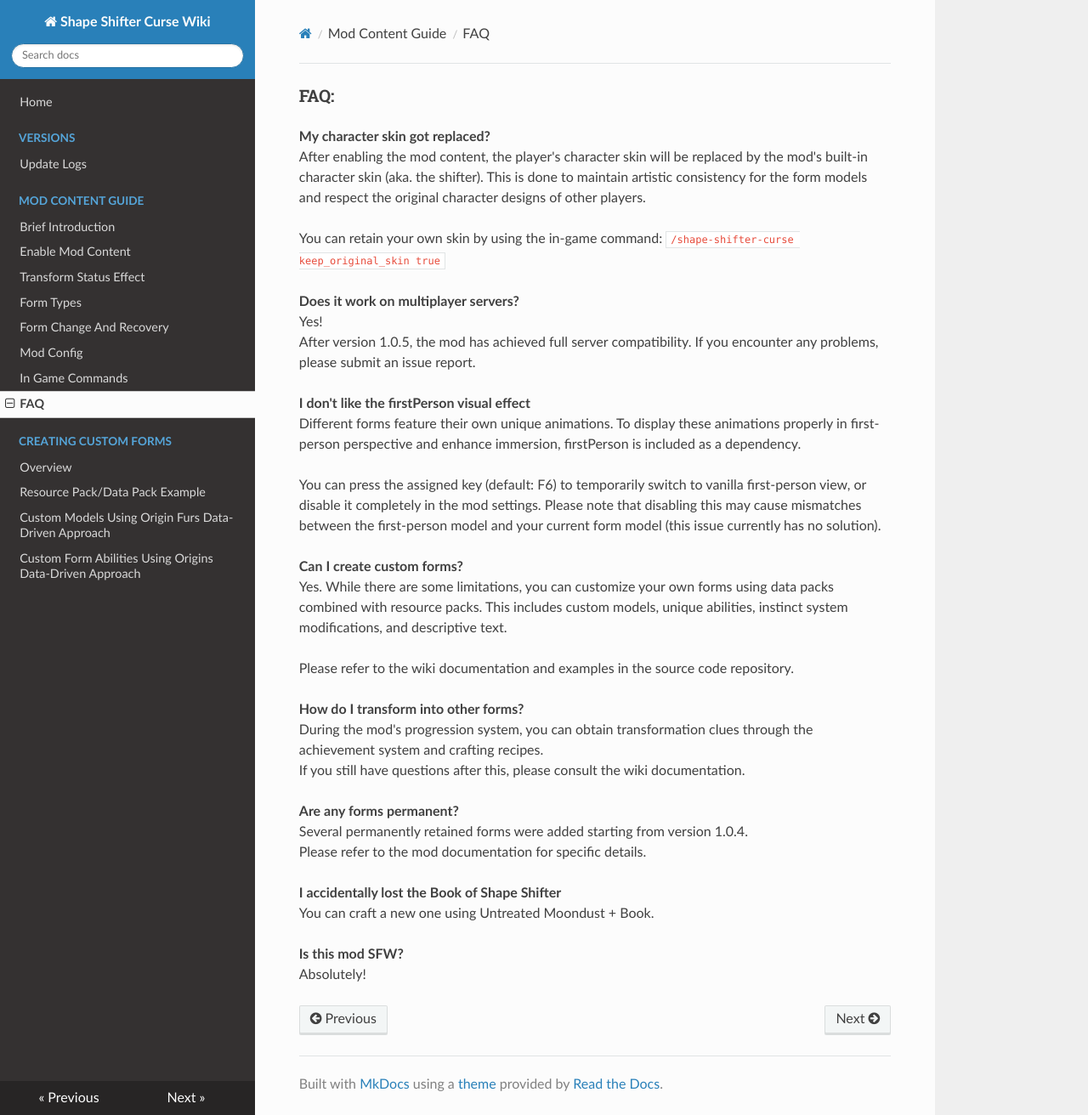
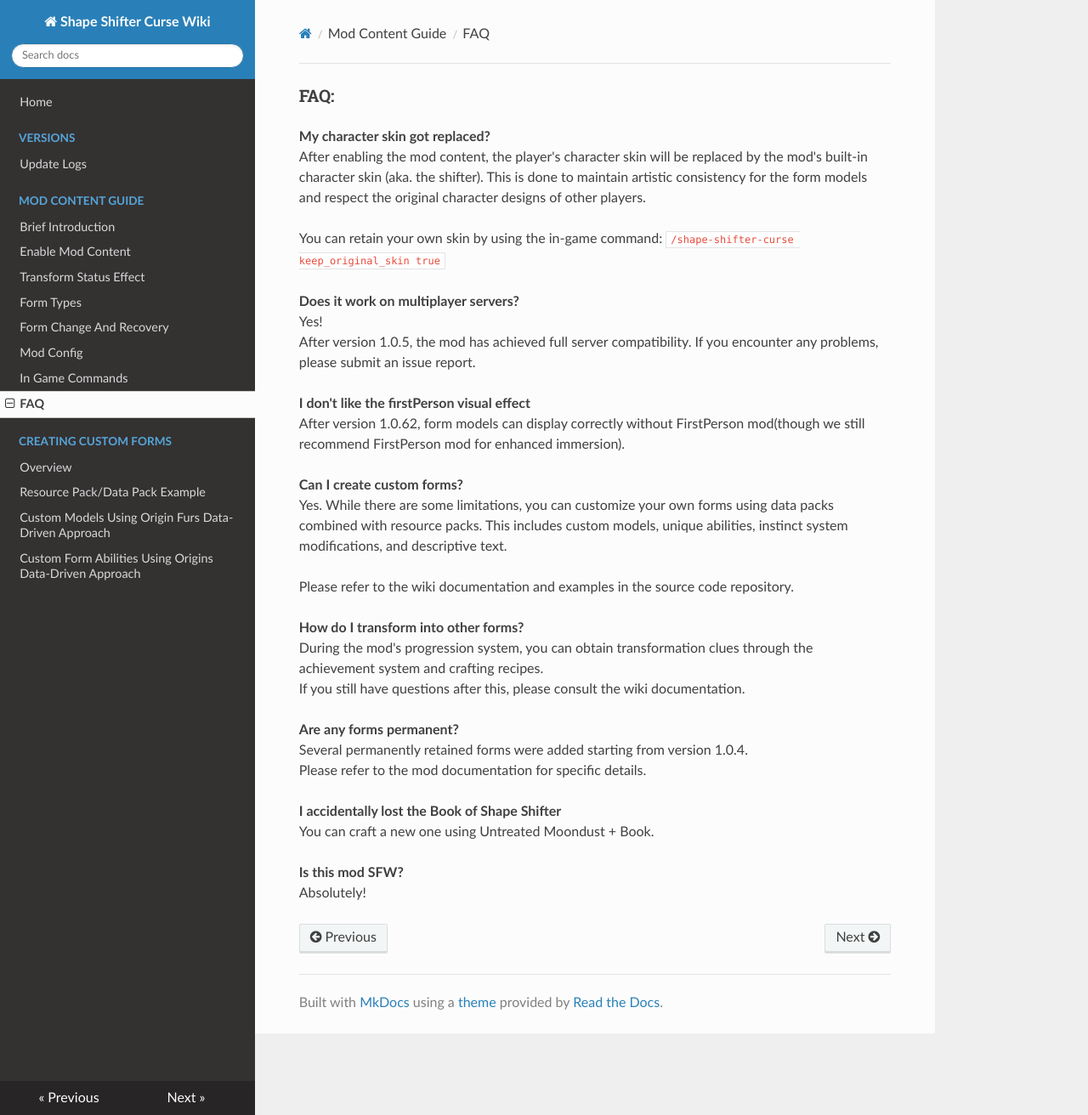
Before and after one commit to onixary/ssc_wiki_en, an MkDocs documentation site: the page built from docs/mod_content/common_issues.md, in a window 1280 px wide and 1312 px high. Shown: the whole window at 85% size. Built offline with MkDocs 1.6.1, drawn with Linux system fonts in a browser that asks for light colours; nearby versions of some CDN libraries.

Commit message:
Update common_issues.md

```diff
--- a/docs/mod_content/common_issues.md
+++ b/docs/mod_content/common_issues.md
@@ -10,9 +10,7 @@ Yes!
 After version 1.0.5, the mod has achieved full server compatibility. If you encounter any problems, please submit an issue report.
 
 **I don't like the firstPerson visual effect**
-Different forms feature their own unique animations. To display these animations properly in first-person perspective and enhance immersion, firstPerson is included as a dependency.
-
-You can press the assigned key (default: F6) to temporarily switch to vanilla first-person view, or disable it completely in the mod settings. Please note that disabling this may cause mismatches between the first-person model and your current form model (this issue currently has no solution).
+After version 1.0.62, form models can display correctly without FirstPerson mod(though we still recommend FirstPerson mod for enhanced immersion).
 
 **Can I create custom forms?**
 Yes. While there are some limitations, you can customize your own forms using data packs combined with resource packs. This includes custom models, unique abilities, instinct system modifications, and descriptive text.
```
